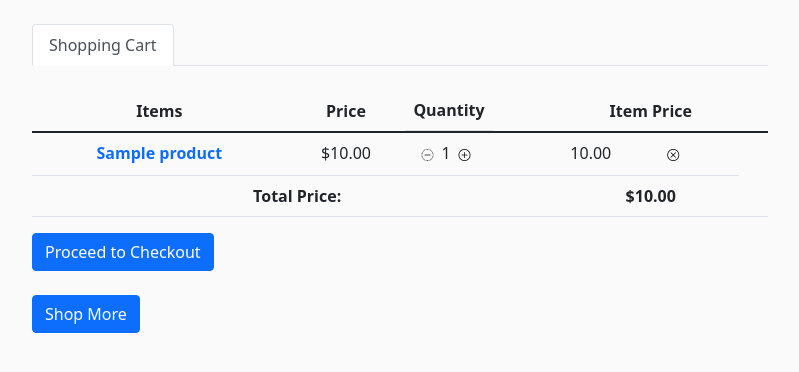
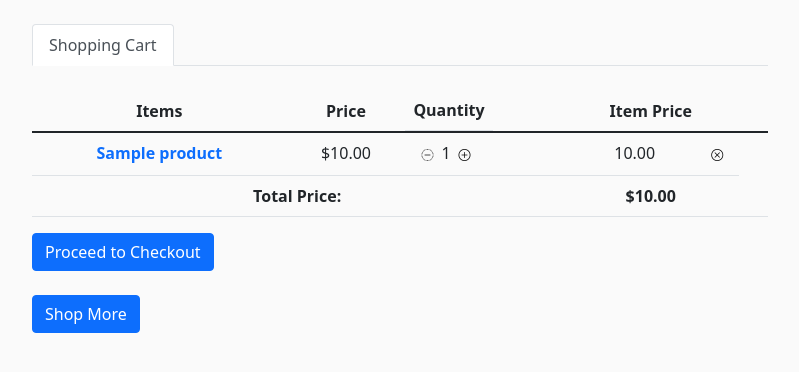
Before and after one commit to Erica233/Mini-Amazon, a Django app: page /cart/ in a window 1280 px wide. Shown: the part 56-428 px from the top of the page, without its empty margins (50-849 px from the left). Run offline with Django 4.2, Linux system fonts and the light colour scheme; a user stored in the database is signed in; tables that the repository leaves empty hold one stand-in row (values such as "Sample post").

Commit message:
table align

```diff
--- a/frontend/amazon/templates/amazon/cart.html
+++ b/frontend/amazon/templates/amazon/cart.html
@@ -71,10 +71,10 @@
                         </span>
                     </td>
                     <td>
-                        <span style="float:left;">
+                        <span style="float:center;">
                             {{ item.item_price }}&nbsp;
                         </span>
-                        <span style="float:center;">
+                        <span style="float:right;">
                             <form action="{% url 'amazon-cart' %}" method="post">
                                 {% csrf_token %}
                                 <button type="submit" value="*" class="button">
```
